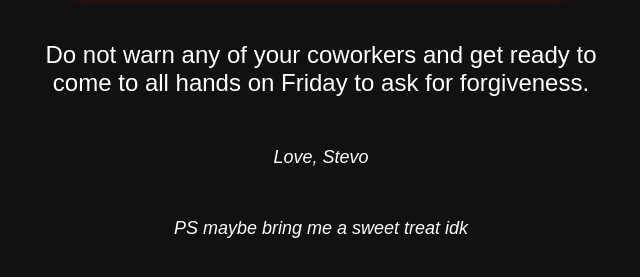
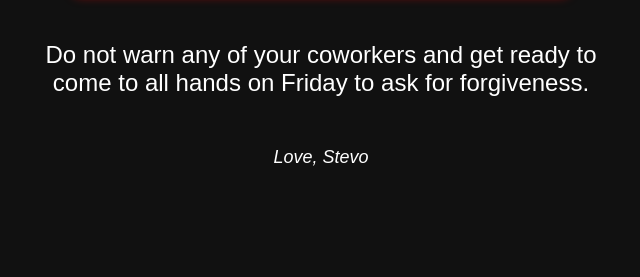
Before and after one commit to StevenT99/PhishingTest, a plain HTML site: page index.html in a window 1280 px wide. Shown: the part 1152-1429 px from the top of the page, without its empty margins (319-959 px from the left). After the commit the page ends 1398 px from the top, so only its background shows below. Drawn offline with Linux system fonts and the light colour scheme.

Commit message:
Update index.html

```diff
--- a/index.html
+++ b/index.html
@@ -48,6 +48,6 @@
 
     <p class="footer">Love, Stevo</p>
 
-    <p class="footer">PS maybe bring me a sweet treat idk</p>
+
 </body>
 </html>
```
